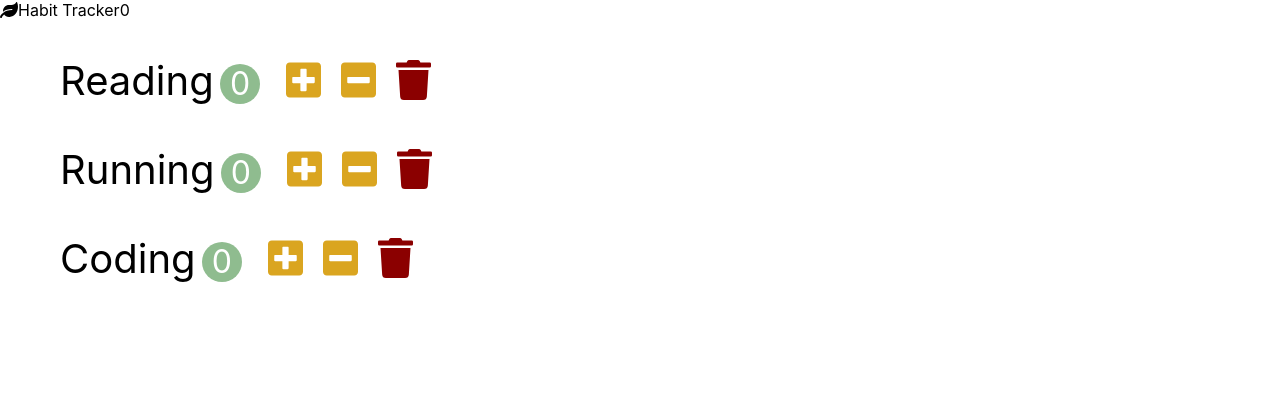
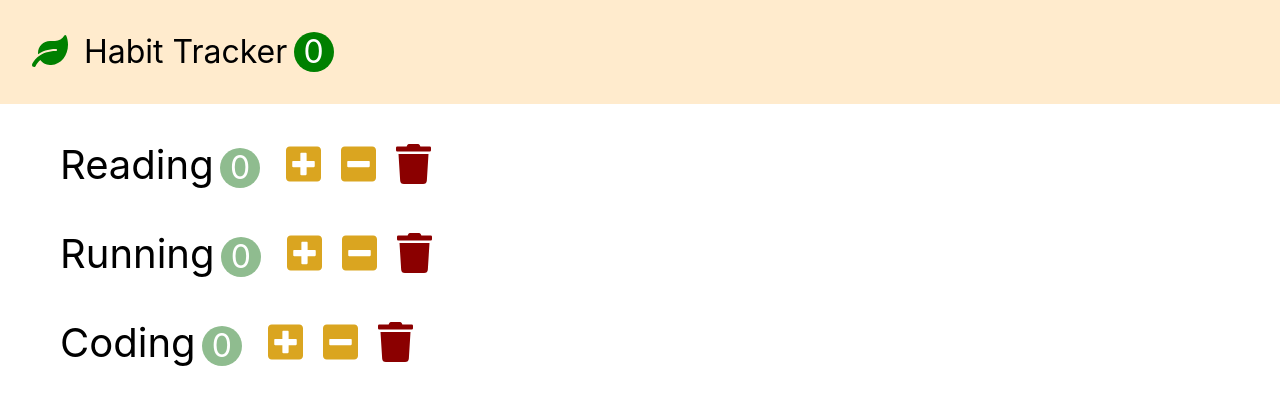
Before and after one commit to alisha0815/habit-tracker, a React (Create React App) app: page / in a window 1280 px wide. Shown: the top 404 px of the page. Built offline with nearby package versions, Linux system fonts and the light colour scheme.

Commit message:
styling for navbar

```diff
--- a/src/app.css
+++ b/src/app.css
@@ -1,7 +1,34 @@
+* {
+  box-sizing: border-box;
+}
+
 button {
   outline: none;
   border: 0;
   cursor: pointer;
+}
+
+.navbar {
+  font-size: 2rem;
+  padding: 1em;
+  background-color: blanchedalmond;
+}
+.navbar-logo {
+  color: green;
+  margin-right: 0.5em;
+}
+
+.navbar-count {
+  display: inline-block;
+  text-align: center;
+  font-size: 2rem;
+  width: 2.5rem;
+  height: 2.5rem;
+  line-height: 2.5rem;
+  margin-left: 0.2em;
+  background-color: green;
+  color: white;
+  border-radius: 50%;
 }
 
 .habit-btn {
--- a/src/components/navbar.jsx
+++ b/src/components/navbar.jsx
@@ -3,7 +3,7 @@ import React, { Component } from 'react';
 export default class Navbar extends Component {
   render() {
     return (
-      <nav>
+      <nav className="navbar">
         <i className="navbar-logo fas fa-leaf"></i>
         <span>Habit Tracker</span>
         <span className="navbar-count">{this.props.totalCount}</span>
```
